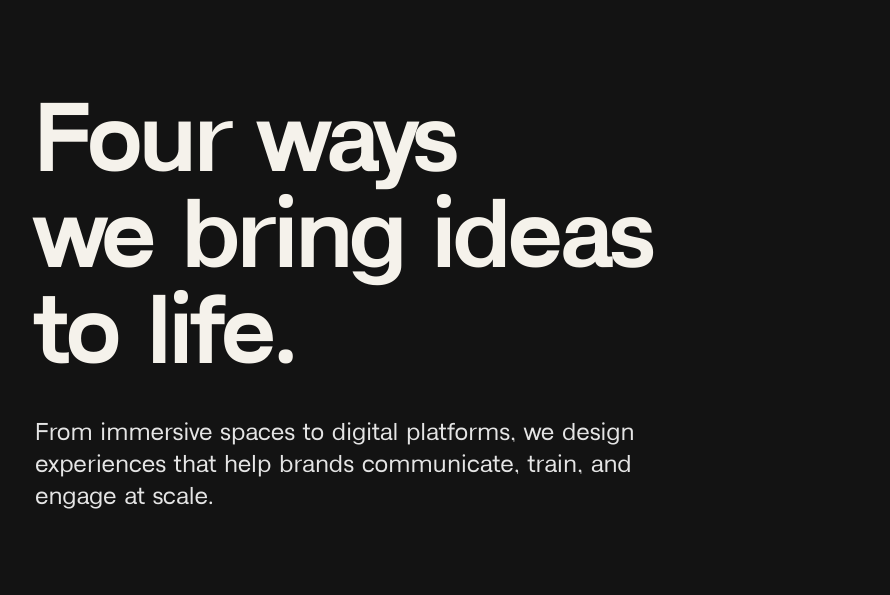
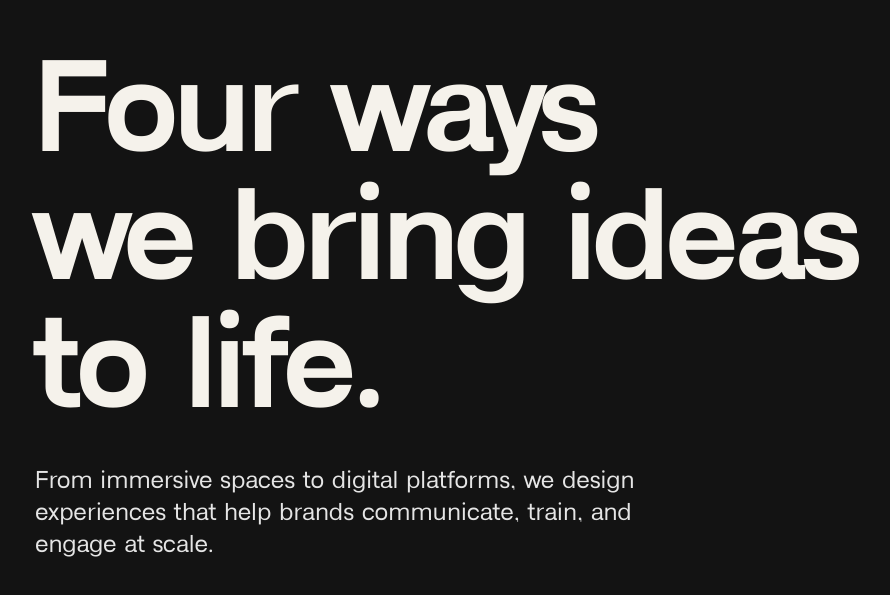
Before and after one commit to sachinjawade-cmyk/vx, a Next.js app: page / in a window 1280 px wide. Shown: the part 4101-4696 px from the top of the page, without its empty margins (61-951 px from the left). Built offline with nearby package versions, Linux system fonts and the light colour scheme.

Commit message:
feat: add Projects section component with motion animations

```diff
--- a/src/components/Projects.tsx
+++ b/src/components/Projects.tsx
@@ -19,7 +19,7 @@ export default function Projects() {
           whileInView={{ opacity: 1, y: 0 }}
           viewport={{ once: true, margin: "-100px" }}
           transition={{ duration: 0.8, ease: "easeOut" }}
-          className="text-5xl md:text-7xl lg:text-8xl font-bold tracking-tight text-[#F5F2EB] leading-[1.1]"
+          className="text-5xl md:text-7xl lg:text-9xl font-bold tracking-tight text-[#F5F2EB] leading-[1.1]"
         >
           Four ways<br />we bring ideas<br />to life.
         </motion.h3>
```
